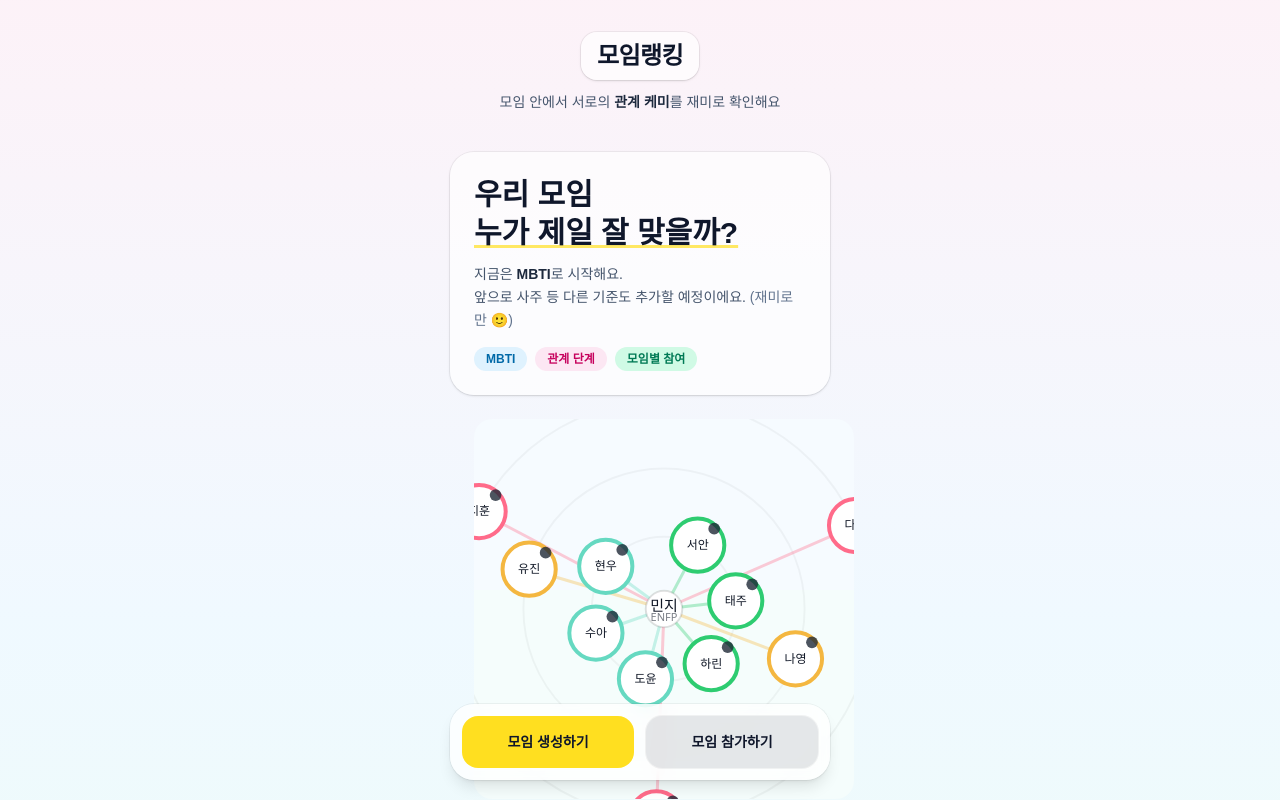
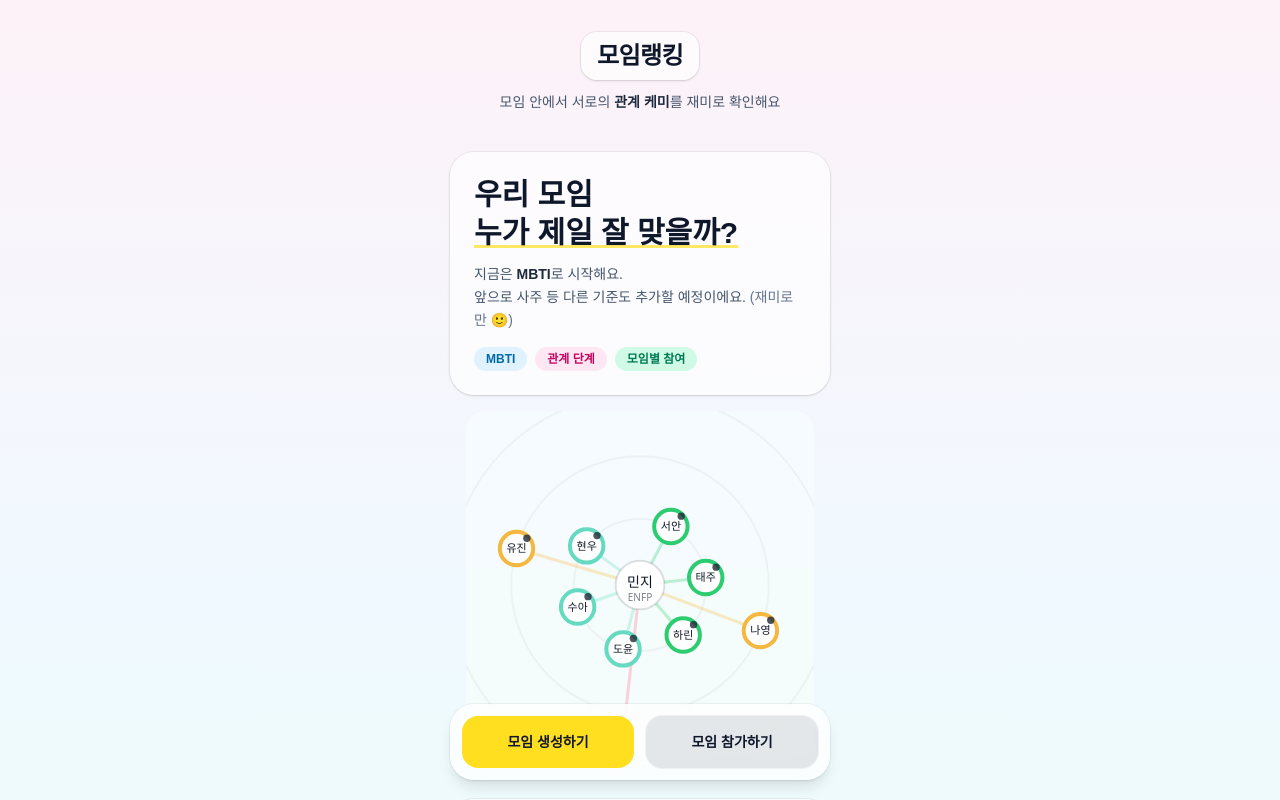
Before and after one commit to JTJ91/OurMeet, a Next.js app: page / in a window 1280 px wide. Shown: the top 800 px of the page. Built offline with nearby package versions, Linux system fonts and the light colour scheme.

Commit message:
page.tsx 업데이트

```diff
--- a/app/page.tsx
+++ b/app/page.tsx
@@ -1,4 +1,4 @@
-import EgoGraphCanvas, { EgoNode } from "@/components/EgoGraphCanvas";
+import EgoGraphCanvasResponsive, { EgoNode } from "@/components/EgoGraphCanvasResponsive";
 
 const sample: EgoNode[] = [
   { id: "1", name: "태주", level: 4 },
@@ -9,10 +9,9 @@ const sample: EgoNode[] = [
   { id: "6", name: "현우", level: 3 },
   { id: "7", name: "유진", level: 2 },
   { id: "8", name: "나영", level: 2 },
-  { id: "9", name: "지훈", level: 1 },
-  { id: "10", name: "다혜", level: 1 },
-  { id: "11", name: "준호", level: 1 },
+  { id: "9", name: "다혜", level: 1 },
 ];
+
 
 export default function Home() {
   return (
@@ -57,8 +56,16 @@ export default function Home() {
           </div>
         </section>
 
-        <div style={{ padding: 24, display: "grid", placeItems: "center" }}>
-          <EgoGraphCanvas centerName="민지" centerSub="ENFP" nodes={sample} size={380} ringCount={3} />
+        <div style={{ padding: 16 }}>
+          <EgoGraphCanvasResponsive
+            centerName="민지"
+            centerSub="ENFP"
+            nodes={sample}
+            ringCount={3}
+            maxSize={420}
+            minSize={300}
+            aspect={1}  // 정사각
+           />
         </div>
 
         {/* Steps */}
```
